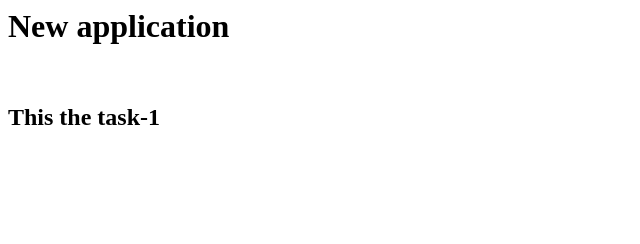
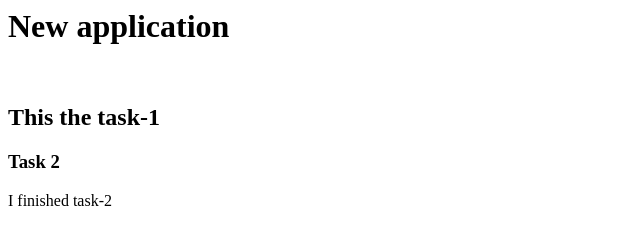
Before and after one commit to johnedelmapa/demo_app1, a plain HTML site: page index.html in a window 1280 px wide. Shown: the whole page, without its empty margins (0-640 px from the left). Drawn offline with Linux system fonts and the light colour scheme.

Commit message:
Finished task-2

```diff
--- a/index.html
+++ b/index.html
@@ -5,5 +5,9 @@
 <body>
     <h1>New application</h1><br>
     <h2>This the task-1</h2>
+
+    <h3>Task 2</h3>
+    <p>I finished task-2</p>
+
 </body>
 </html>
```
